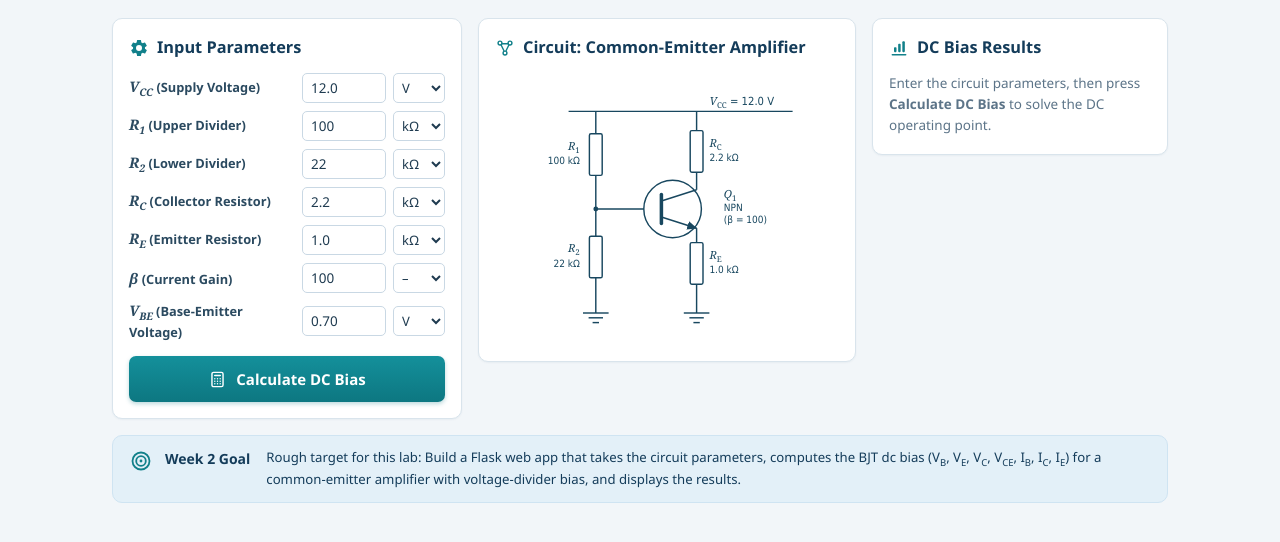
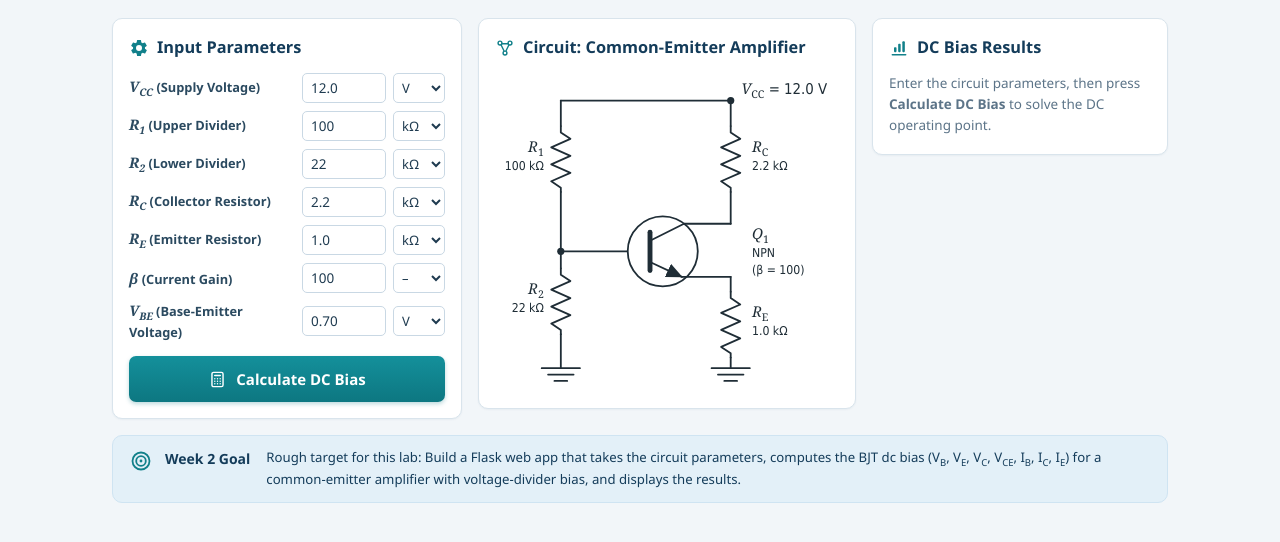
Before and after one commit to Poowadech1803/Gitlab, a Flask app: page / in a window 1280 px wide. Shown: the part 85-627 px from the top of the page. Run offline with Flask 3, Linux system fonts and the light colour scheme.

Commit message:
Redraw the schematic in the mockup style
- zigzag (ANSI) resistor symbols instead of plain rectangles
- NPN transistor: larger circle, thick base bar, forward-active arrow marker
- filled junction dots at the VCC terminal and the base divider node
- 3-bar ground symbols; labels grouped left/right of each device
- tighter viewBox so the circuit fills the card like the reference image
- refresh docs/screenshot-dashboard.jpeg

```diff
--- a/static/style.css
+++ b/static/style.css
@@ -51,7 +51,7 @@ sub{font-size:.72em}
 .calc-btn svg{width:19px;height:19px}
 
 /* ---------- Circuit ---------- */
-.circuit{display:block;width:100%;height:auto;max-height:360px;margin:2px auto 0}
+.circuit{display:block;width:100%;height:auto;max-height:340px;margin:2px auto 0}
 
 /* ---------- Results ---------- */
 .result-table{width:100%;border-collapse:collapse;font-size:14px}
--- a/templates/index.html
+++ b/templates/index.html
@@ -116,69 +116,73 @@
         </svg>
         Circuit: Common-Emitter Amplifier
       </h2>
-      <svg class="circuit" viewBox="0 0 430 340" role="img" aria-label="NPN common-emitter amplifier with voltage-divider bias">
+      <svg class="circuit" viewBox="48 22 324 300" role="img" aria-label="NPN common-emitter amplifier with voltage-divider bias">
         <defs>
-          <marker id="npn-arrow" markerWidth="9" markerHeight="9" refX="6.5" refY="3" orient="auto">
-            <path d="M0 0 L7 3 L0 6 Z" fill="#18475f"/>
+          <marker id="npn-arrow" markerWidth="10" markerHeight="8" refX="8.5" refY="4" orient="auto">
+            <path d="M0 0 L9 4 L0 8 Z" fill="#1f2d36"/>
           </marker>
         </defs>
-        <g stroke="#18475f" stroke-width="1.8" fill="none">
+        <g stroke="#1f2d36" stroke-width="1.7" fill="none" stroke-linecap="round" stroke-linejoin="round">
           <!-- VCC rail -->
-          <line x1="92" y1="48" x2="372" y2="48"/>
-          <!-- R1 -->
-          <line x1="126" y1="48" x2="126" y2="76"/>
-          <rect x="118" y="76" width="16" height="52" rx="2" fill="#fff"/>
-          <line x1="126" y1="128" x2="126" y2="170"/>
+          <line x1="110" y1="48" x2="270" y2="48"/>
+          <!-- left branch: VCC -> R1 -->
+          <line x1="110" y1="48" x2="110" y2="72"/>
+          <path d="M110 72 V78 L119 84 L101 92 L119 100 L101 108 L119 116 L101 124 L110 130 V134"/>
+          <!-- base node -->
+          <line x1="110" y1="134" x2="110" y2="190"/>
           <!-- R2 -->
-          <line x1="126" y1="170" x2="126" y2="204"/>
-          <rect x="118" y="204" width="16" height="52" rx="2" fill="#fff"/>
-          <line x1="126" y1="256" x2="126" y2="300"/>
+          <line x1="110" y1="190" x2="110" y2="206"/>
+          <path d="M110 206 V212 L119 218 L101 226 L119 234 L101 242 L119 250 L101 258 L110 264 V268"/>
+          <line x1="110" y1="268" x2="110" y2="300"/>
           <!-- base wire -->
-          <line x1="126" y1="170" x2="208" y2="170"/>
-          <!-- RC -->
-          <line x1="252" y1="48" x2="252" y2="72"/>
-          <rect x="244" y="72" width="16" height="52" rx="2" fill="#fff"/>
-          <line x1="252" y1="124" x2="252" y2="146"/>
+          <line x1="110" y1="190" x2="194" y2="190"/>
+          <!-- right branch: RC -->
+          <line x1="270" y1="48" x2="270" y2="72"/>
+          <path d="M270 72 V78 L279 84 L261 92 L279 100 L261 108 L279 116 L261 124 L270 130 V134"/>
+          <line x1="270" y1="134" x2="270" y2="164"/>
           <!-- transistor -->
-          <circle cx="222" cy="170" r="36" fill="#fff"/>
-          <line x1="208" y1="152" x2="208" y2="188" stroke-width="4.4" stroke-linecap="round"/>
-          <line x1="208" y1="160" x2="252" y2="146"/>
-          <line x1="208" y1="180" x2="252" y2="194" marker-end="url(#npn-arrow)"/>
+          <circle cx="206" cy="190" r="33" fill="#fff"/>
+          <line x1="194" y1="172" x2="194" y2="208" stroke-width="4.6"/>
+          <line x1="194" y1="180" x2="226" y2="164"/>
+          <line x1="226" y1="164" x2="270" y2="164"/>
+          <line x1="194" y1="200" x2="224" y2="214" marker-end="url(#npn-arrow)"/>
+          <line x1="224" y1="214" x2="270" y2="214"/>
           <!-- RE -->
-          <line x1="252" y1="194" x2="252" y2="212"/>
-          <rect x="244" y="212" width="16" height="52" rx="2" fill="#fff"/>
-          <line x1="252" y1="264" x2="252" y2="300"/>
+          <line x1="270" y1="214" x2="270" y2="228"/>
+          <path d="M270 228 V234 L279 240 L261 248 L279 256 L261 264 L279 272 L261 280 L270 286 V290"/>
+          <line x1="270" y1="290" x2="270" y2="300"/>
           <!-- grounds -->
-          <line x1="110" y1="300" x2="142" y2="300"/>
-          <line x1="117" y1="306" x2="135" y2="306"/>
-          <line x1="122" y1="312" x2="130" y2="312"/>
-          <line x1="236" y1="300" x2="268" y2="300"/>
-          <line x1="243" y1="306" x2="261" y2="306"/>
-          <line x1="248" y1="312" x2="256" y2="312"/>
-          <!-- junction dot -->
-          <circle cx="126" cy="170" r="3" fill="#18475f" stroke="none"/>
+          <line x1="92" y1="300" x2="128" y2="300"/>
+          <line x1="98" y1="306" x2="122" y2="306"/>
+          <line x1="104" y1="312" x2="116" y2="312"/>
+          <line x1="252" y1="300" x2="288" y2="300"/>
+          <line x1="258" y1="306" x2="282" y2="306"/>
+          <line x1="264" y1="312" x2="276" y2="312"/>
+          <!-- junction dots -->
+          <circle cx="110" cy="190" r="3.4" fill="#1f2d36" stroke="none"/>
+          <circle cx="270" cy="48" r="3.4" fill="#1f2d36" stroke="none"/>
         </g>
-        <g fill="#18475f" font-family="Tahoma, Segoe UI, sans-serif" font-size="12.5">
+        <g fill="#1f2d36" font-family="Tahoma, Segoe UI, sans-serif" font-size="11.5">
           <!-- VCC label -->
-          <text x="268" y="40">
+          <text x="280" y="42">
             <tspan font-family="Georgia, serif" font-style="italic" font-size="14">V<tspan dy="4" font-size="10" font-style="normal">CC</tspan><tspan dy="-4" font-family="Tahoma, Segoe UI, sans-serif" font-style="normal"> = {{ form.vcc }} V</tspan></tspan>
           </text>
           <!-- R1 -->
-          <text x="106" y="96" text-anchor="end" font-family="Georgia, serif" font-style="italic" font-size="14">R<tspan dy="4" font-size="10" font-style="normal">1</tspan></text>
-          <text x="106" y="114" text-anchor="end">{{ form.r1 }} {{ u_r1 }}</text>
+          <text x="94" y="96" text-anchor="end" font-family="Georgia, serif" font-style="italic" font-size="14">R<tspan dy="4" font-size="10" font-style="normal">1</tspan></text>
+          <text x="94" y="113" text-anchor="end">{{ form.r1 }} {{ u_r1 }}</text>
           <!-- R2 -->
-          <text x="106" y="224" text-anchor="end" font-family="Georgia, serif" font-style="italic" font-size="14">R<tspan dy="4" font-size="10" font-style="normal">2</tspan></text>
-          <text x="106" y="242" text-anchor="end">{{ form.r2 }} {{ u_r2 }}</text>
+          <text x="94" y="230" text-anchor="end" font-family="Georgia, serif" font-style="italic" font-size="14">R<tspan dy="4" font-size="10" font-style="normal">2</tspan></text>
+          <text x="94" y="247" text-anchor="end">{{ form.r2 }} {{ u_r2 }}</text>
           <!-- RC -->
-          <text x="268" y="92" font-family="Georgia, serif" font-style="italic" font-size="14">R<tspan dy="4" font-size="10" font-style="normal">C</tspan></text>
-          <text x="268" y="110">{{ form.rc }} {{ u_rc }}</text>
+          <text x="290" y="96" font-family="Georgia, serif" font-style="italic" font-size="14">R<tspan dy="4" font-size="10" font-style="normal">C</tspan></text>
+          <text x="290" y="113">{{ form.rc }} {{ u_rc }}</text>
+          <!-- Q1 -->
+          <text x="290" y="178" font-family="Georgia, serif" font-style="italic" font-size="14">Q<tspan dy="4" font-size="10" font-style="normal">1</tspan></text>
+          <text x="290" y="195">NPN</text>
+          <text x="290" y="211">(β = {{ form.beta }})</text>
           <!-- RE -->
-          <text x="268" y="232" font-family="Georgia, serif" font-style="italic" font-size="14">R<tspan dy="4" font-size="10" font-style="normal">E</tspan></text>
-          <text x="268" y="250">{{ form.re }} {{ u_re }}</text>
-          <!-- Q1 -->
-          <text x="286" y="156" font-family="Georgia, serif" font-style="italic" font-size="14">Q<tspan dy="4" font-size="10" font-style="normal">1</tspan></text>
-          <text x="286" y="172">NPN</text>
-          <text x="286" y="188">(β = {{ form.beta }})</text>
+          <text x="290" y="252" font-family="Georgia, serif" font-style="italic" font-size="14">R<tspan dy="4" font-size="10" font-style="normal">E</tspan></text>
+          <text x="290" y="269">{{ form.re }} {{ u_re }}</text>
         </g>
       </svg>
     </section>
```
Also changed, not shown: 1 other file.
